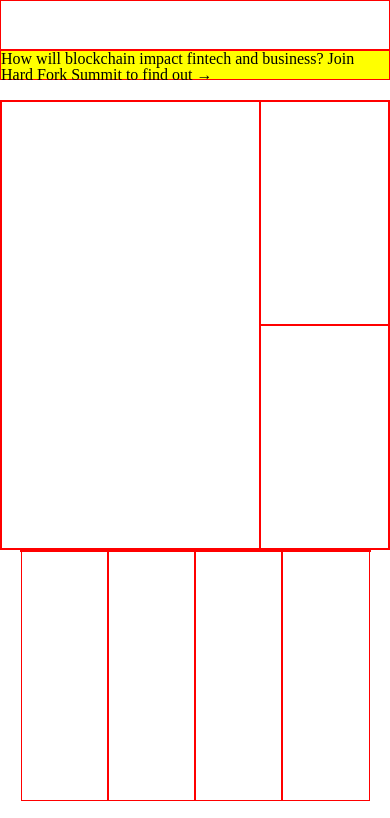
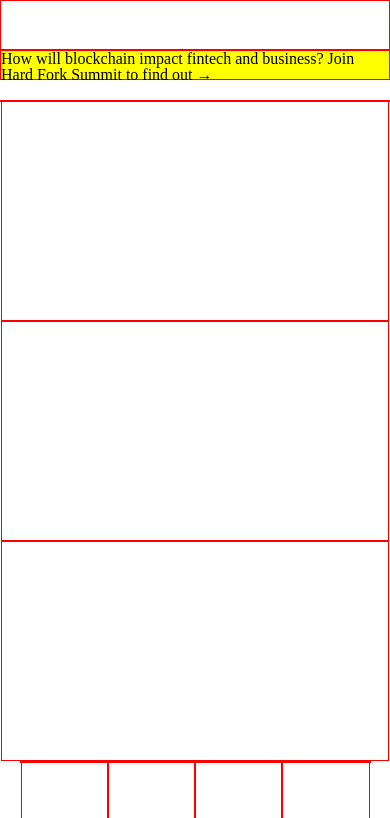
Before and after one commit to majovanilla/responsive-design, a plain HTML site: page index.html in a window 390 px wide. Shown: the top 818 px of the page. Drawn offline with Linux system fonts and the light colour scheme.

Commit message:
MEDIA QUERY FOR THE MAIN SECTION
Edit the width and height of the articles to fit 1020px and 760px screens

```diff
--- a/index.html
+++ b/index.html
@@ -34,9 +34,9 @@
       </section>
     </header>
     <main>
-      <article class="g2-3 h100 f-left"></article>
-      <article class="g1-3 h1-2 f-left"></article>
-      <article class="g1-3 h1-2 f-left"></article>
+      <article class="g2-3 w100 f-left"></article>
+      <article class="g1-3 w100 h1-2 f-left"></article>
+      <article class="g1-3 w100 h1-2 f-left"></article>
     </main>
     <section id="latest-news">
       <article class="g1-4"></article>
--- a/styles.css
+++ b/styles.css
@@ -157,7 +157,6 @@ main {
   margin-top: 100px;
   position: relative;
   width: 100%;
-  height: 450px;
 }
 
 section {
@@ -214,6 +213,34 @@ header section:nth-of-type(3) {
 }
 
 /* ---------- Main --------------- */
+
+main .g1-3 {
+  height: 270px;
+}
+
+main .g2-3 {
+  height: 540px;
+}
+
+@media only screen and (max-width: 1020px) {
+
+  main .g1-3 {
+    height: 225px;
+  }
+
+  main .g2-3 {
+    height: 450px;
+  }
+}
+
+@media only screen and (max-width: 760px) {
+  main .g1-3,
+  main .g2-3 {
+    width: 100%;
+    height: 220px;
+  }
+}
+
 
 /* ----------- Latest News ---------- */
 
@@ -282,13 +309,6 @@ footer ul:nth-of-type(2) li {
 }
 
 /* -------------- GRID STRUCTURE --------------- */
-.h100 {
-  height: 100%;
-}
-
-.h1-2 {
-  height: 50%;
-}
 
 .g1-3 {
   width: 33.33%;
```
